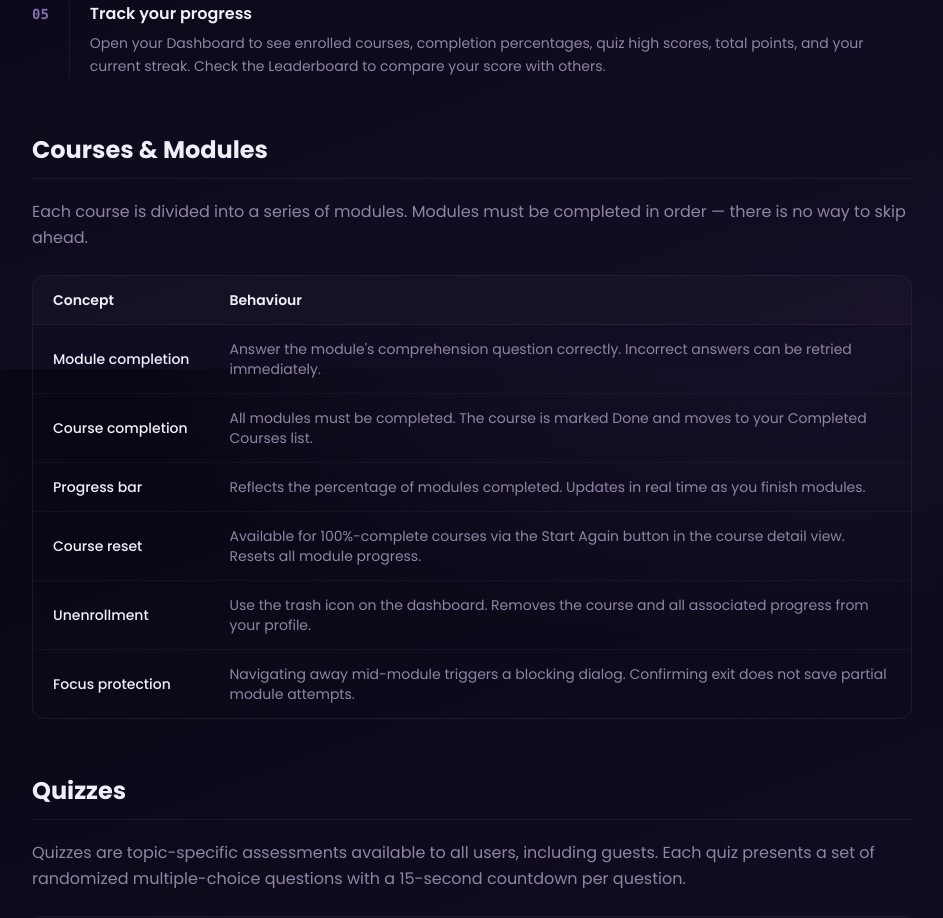
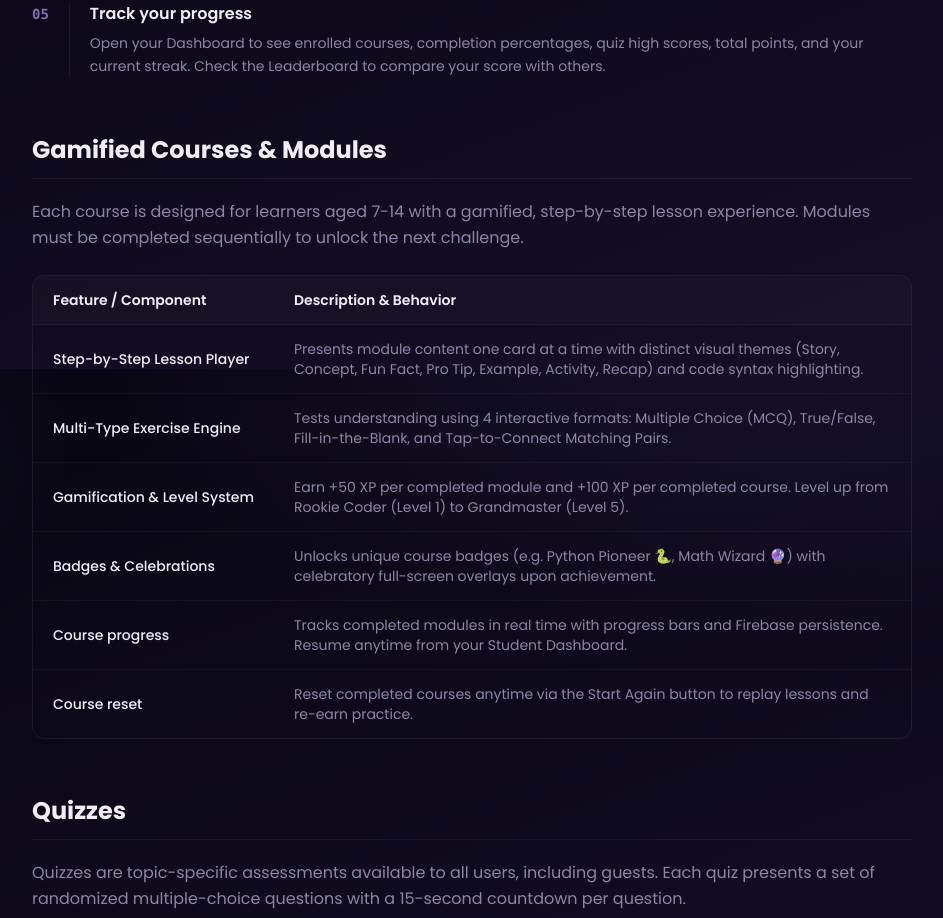
Before and after one commit to TAJAMUL11/Learntopia, a React (Vite) app: page /doc in a window 1280 px wide. Shown: the part 2831-3749 px from the top of the page, without its empty margins (304-1247 px from the left). Built offline with nearby package versions, Linux system fonts and the light colour scheme; no server answers.

Commit message:
docs: update platform documentation page and GitHub README with gamification & admin details

```diff
--- a/src/pages/Doc.jsx
+++ b/src/pages/Doc.jsx
@@ -143,25 +143,25 @@ const Doc = () => {
 
             {/* Courses & Modules */}
             <section id="courses">
-              <h2 className="text-2xl font-bold text-ink-hi border-b border-white/[0.06] pb-3 mb-5">Courses &amp; Modules</h2>
-              <p className="text-ink-low leading-relaxed">Each course is divided into a series of modules. Modules must be completed in order — there is no way to skip ahead.</p>
+              <h2 className="text-2xl font-bold text-ink-hi border-b border-white/[0.06] pb-3 mb-5">Gamified Courses &amp; Modules</h2>
+              <p className="text-ink-low leading-relaxed">Each course is designed for learners aged 7-14 with a gamified, step-by-step lesson experience. Modules must be completed sequentially to unlock the next challenge.</p>
 
               <div className="mt-6 rounded-xl border border-white/[0.07] overflow-hidden">
                 <table className="w-full text-sm">
                   <thead>
                     <tr className="border-b border-white/[0.07] bg-white/[0.02]">
-                      <th className="px-5 py-3.5 text-left font-semibold text-ink-hi">Concept</th>
-                      <th className="px-5 py-3.5 text-left font-semibold text-ink-hi">Behaviour</th>
+                      <th className="px-5 py-3.5 text-left font-semibold text-ink-hi">Feature / Component</th>
+                      <th className="px-5 py-3.5 text-left font-semibold text-ink-hi">Description &amp; Behavior</th>
                     </tr>
                   </thead>
                   <tbody className="divide-y divide-white/[0.04]">
                     {[
-                      { concept: "Module completion", behaviour: "Answer the module's comprehension question correctly. Incorrect answers can be retried immediately." },
-                      { concept: "Course completion", behaviour: "All modules must be completed. The course is marked Done and moves to your Completed Courses list." },
-                      { concept: "Progress bar", behaviour: "Reflects the percentage of modules completed. Updates in real time as you finish modules." },
-                      { concept: "Course reset", behaviour: "Available for 100%-complete courses via the Start Again button in the course detail view. Resets all module progress." },
-                      { concept: "Unenrollment", behaviour: "Use the trash icon on the dashboard. Removes the course and all associated progress from your profile." },
-                      { concept: "Focus protection", behaviour: "Navigating away mid-module triggers a blocking dialog. Confirming exit does not save partial module attempts." },
+                      { concept: "Step-by-Step Lesson Player", behaviour: "Presents module content one card at a time with distinct visual themes (Story, Concept, Fun Fact, Pro Tip, Example, Activity, Recap) and code syntax highlighting." },
+                      { concept: "Multi-Type Exercise Engine", behaviour: "Tests understanding using 4 interactive formats: Multiple Choice (MCQ), True/False, Fill-in-the-Blank, and Tap-to-Connect Matching Pairs." },
+                      { concept: "Gamification & Level System", behaviour: "Earn +50 XP per completed module and +100 XP per completed course. Level up from Rookie Coder (Level 1) to Grandmaster (Level 5)." },
+                      { concept: "Badges & Celebrations", behaviour: "Unlocks unique course badges (e.g. Python Pioneer 🐍, Math Wizard 🔮) with celebratory full-screen overlays upon achievement." },
+                      { concept: "Course progress", behaviour: "Tracks completed modules in real time with progress bars and Firebase persistence. Resume anytime from your Student Dashboard." },
+                      { concept: "Course reset", behaviour: "Reset completed courses anytime via the Start Again button to replay lessons and re-earn practice." },
                     ].map((row) => (
                       <tr key={row.concept}>
                         <td className="px-5 py-3.5 font-medium text-ink-hi whitespace-nowrap">{row.concept}</td>
```
Also changed, not shown: 1 other file (tests, documents, lock files or other folders).
